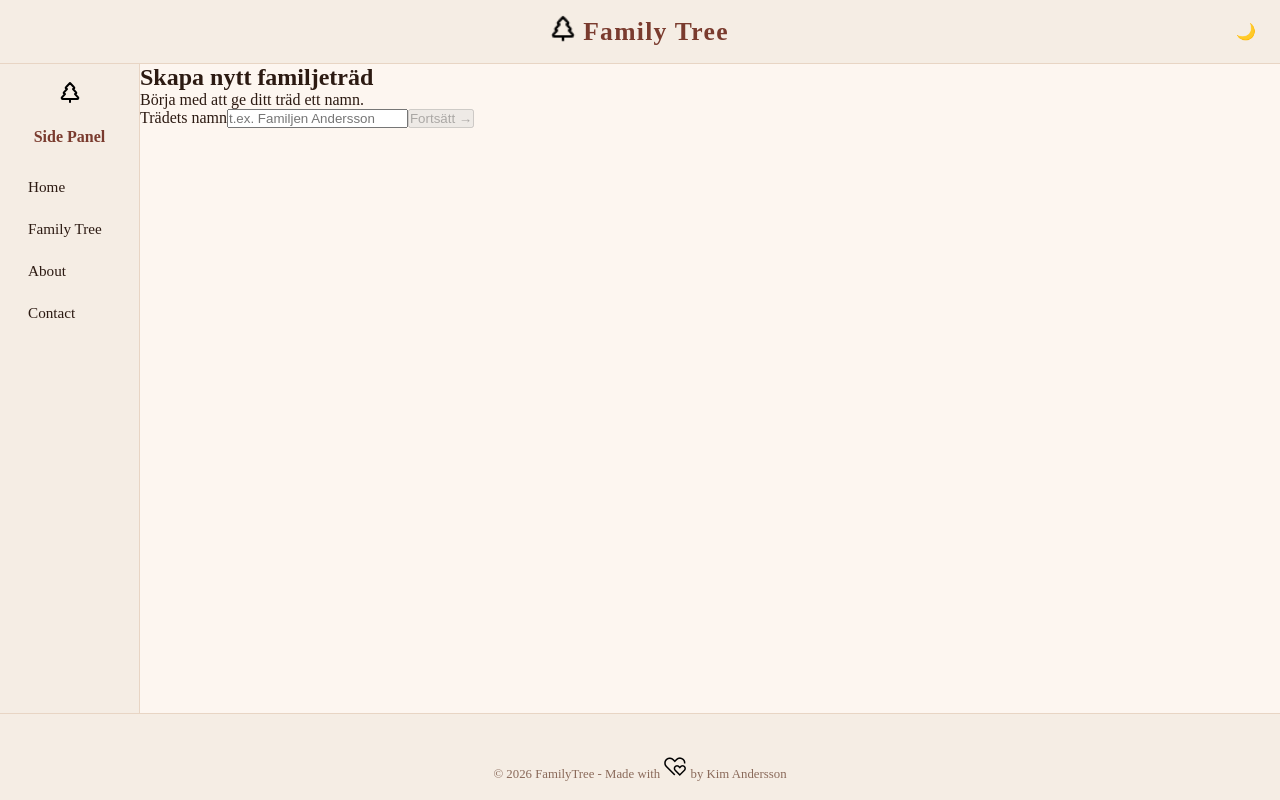
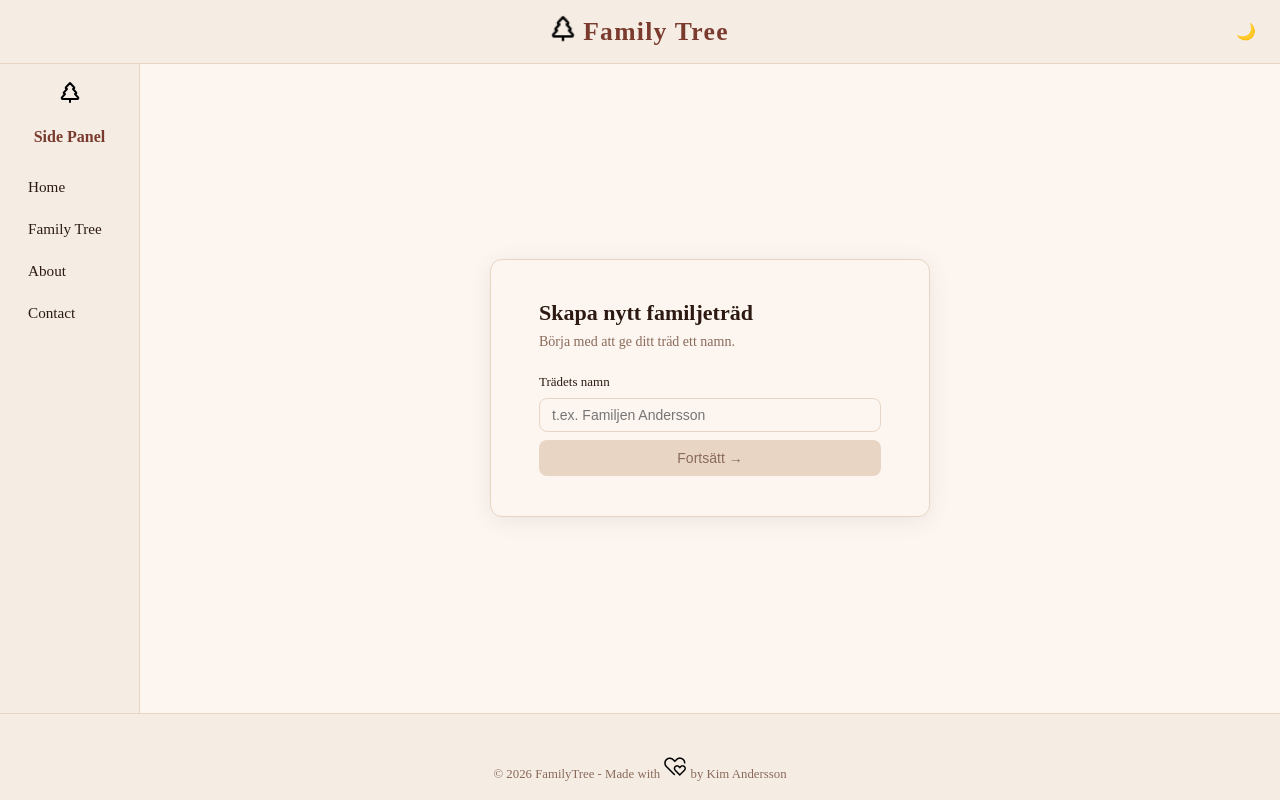
Before and after one commit to kimpabooy/FamilyTree, a React (Vite) app in the folder Frontend/: page /familytree/new in a window 1280 px wide. Built offline with nearby package versions, Linux system fonts and the light colour scheme; no server answers.

Commit message:
Refactor App.css to enhance styling for family tree creation and improve dark mode support

```diff
--- a/Frontend/src/App.css
+++ b/Frontend/src/App.css
@@ -29,7 +29,6 @@
     --color-text: #f5ece5;
     --color-text-heavy-beige: #c4a090;
     --color-accent: #e8845c;
-
 }
 
 body {
@@ -42,7 +41,6 @@ body {
     grid-template-rows: auto 1fr auto;
     height: 100vh;
 }
-
 
 /* ─── Header ─────────────────────────────────────── */
 .header {
@@ -157,6 +155,180 @@ body {
     grid-row: 2;
     background-color: var(--color-bg-light-beige);
     overflow: hidden;
+    height: 100%;
+}
+
+/* ─── Familjeträd-sida ────────────────────────────── */
+.familytree-page {
+    display: flex;
+    flex-direction: column;
+    height: 100%;
+}
+
+.familytree-page__toolbar {
+    padding: 12px 16px;
+    border-bottom: 1px solid var(--color-border);
+    flex-shrink: 0;
+}
+
+.familytree-page__canvas {
+    flex: 1;
+    min-height: 0; /* Krävs i flexbox för att height: 100% ska fungera i barn */
+}
+
+/* ─── Skapa familjeträd – wizard ──────────────────── */
+.create-flow-centered {
+    display: flex;
+    align-items: center;
+    justify-content: center;
+    height: 100%;
+    padding: 24px;
+}
+
+.create-flow-card {
+    background: var(--color-light-beige);
+    border: 1px solid var(--color-border);
+    border-radius: 12px;
+    padding: 40px 48px;
+    max-width: 440px;
+    width: 100%;
+    box-shadow: 0 4px 24px rgba(0, 0, 0, 0.07);
+    display: flex;
+    flex-direction: column;
+    gap: 8px;
+}
+
+.create-flow-card__heading {
+    margin: 0;
+    font-size: 22px;
+    font-weight: 600;
+    color: var(--color-text);
+}
+
+.create-flow-card__subtext {
+    margin: 0 0 16px;
+    color: var(--color-text-heavy-beige);
+    font-size: 14px;
+}
+
+.create-flow-card__label {
+    font-size: 13px;
+    font-weight: 500;
+    color: var(--color-text);
+}
+
+.create-flow-workspace {
+    display: flex;
+    height: 100%;
+    width: 100%;
+}
+
+.create-flow-sidebar {
+    width: 240px;
+    min-width: 240px;
+    background: var(--color-beige);
+    border-right: 1px solid var(--color-border);
+    padding: 24px 16px;
+    display: flex;
+    flex-direction: column;
+    gap: 0;
+    overflow-y: auto;
+}
+
+.create-flow-sidebar__heading {
+    margin: 0 0 20px;
+    font-size: 16px;
+    font-weight: 600;
+    color: var(--color-text);
+}
+
+.create-flow-sidebar__label {
+    margin: 0 0 8px;
+    font-size: 12px;
+    font-weight: 600;
+    text-transform: uppercase;
+    letter-spacing: 0.05em;
+    color: var(--color-text-heavy-beige);
+}
+
+.create-flow-sidebar__hint {
+    font-size: 12px;
+    color: var(--color-text-heavy-beige);
+    line-height: 1.5;
+    margin: 0;
+}
+
+.create-flow-sidebar__error {
+    color: #dc2626;
+    font-size: 13px;
+    margin: 0 0 8px;
+}
+
+.create-flow-sidebar__divider {
+    border: none;
+    border-top: 1px solid var(--color-border);
+    margin: 16px 0;
+}
+
+.create-flow-canvas {
+    flex: 1;
+    height: 100%;
+    min-height: 0;
+}
+
+/* ─── Formulär-inputs (delade) ────────────────────── */
+.flow-input {
+    width: 100%;
+    box-sizing: border-box;
+    padding: 8px 12px;
+    border: 1px solid var(--color-border);
+    border-radius: 8px;
+    font-size: 14px;
+    outline: none;
+    background: var(--color-light-beige);
+    color: var(--color-text);
+}
+
+.flow-input + .flow-input {
+    margin-top: 6px;
+}
+
+/* ─── Flow-knappar ────────────────────────────────── */
+.flow-btn {
+    width: 100%;
+    padding: 10px 16px;
+    border: none;
+    border-radius: 8px;
+    font-size: 14px;
+    font-weight: 500;
+    cursor: pointer;
+    transition: opacity 0.15s;
+}
+
+.flow-btn--primary {
+    background: var(--color-accent);
+    color: #fff;
+}
+
+.flow-btn--success {
+    background: #16a34a;
+    color: #fff;
+}
+
+.flow-btn--disabled {
+    background: var(--color-heavy-beige);
+    color: var(--color-text-heavy-beige);
+    cursor: not-allowed;
+}
+
+.flow-btn--ghost {
+    background: transparent;
+    color: var(--color-text-heavy-beige);
+    border: 1px solid var(--color-border);
+}
+
+.flow-btn + .flow-btn {
+    margin-top: 8px;
 }
 
 /* ─── Sidor ───────────────────────────────────────── */
@@ -176,6 +348,51 @@ body {
     & p {
         font-size: 1rem;
         color: var(--color-text);
+    }
+}
+
+/* ─── Knappar ─────────────────────────────────────── */
+.btn.btn-primary {
+    background: var(--color-accent);
+    color: var(--color-light-beige);
+    border: none;
+    padding: 0.5rem 1rem;
+    border-radius: 4px;
+    cursor: pointer;
+    transition: background 0.2s;
+
+    &:hover {
+        background: var(--color-dark-beige);
+        color: black;
+    }
+}
+
+.btn.btn-secondary {
+    background: var(--color-border);
+    color: var(--color-text);
+    border: none;
+    padding: 0.5rem 1rem;
+    border-radius: 4px;
+    cursor: pointer;
+    transition: background 0.2s;
+
+    &:hover {
+        background: var(--color-dark-beige);
+        color: var(--color-light-beige);
+    }
+}
+
+.btn.btn-danger {
+    background: #e74c3c;
+    color: var(--color-light-beige);
+    border: none;
+    padding: 0.5rem 1rem;
+    border-radius: 4px;
+    cursor: pointer;
+    transition: background 0.2s;
+
+    &:hover {
+        background: #c0392b;
     }
 }
 
@@ -204,14 +421,17 @@ body {
         }
     }
 
-    & p, & a {
+    & p,
+    & a {
         font-size: 0.85rem;
         color: var(--color-text-heavy-beige);
         text-decoration: none;
         line-height: 1.6;
     }
 
-    & a:hover { color: var(--color-accent); }
+    & a:hover {
+        color: var(--color-accent);
+    }
 
     & .copyright {
         width: 100%;
@@ -223,12 +443,10 @@ body {
     }
 }
 
-/* ─── Mobil (≤ 768px || ≤ 1180px) ─────────────────────────────── */
-/* @media (max-width: 1180px) { */
+/* ─── Mobil (≤ 768px) ─────────────────────────────── */
 @media (max-width: 768px) {
-
     .app {
-        grid-template-columns: 1fr;   /* En kolumn – ingen sidopanel i flödet */
+        grid-template-columns: 1fr;
         grid-template-rows: auto 1fr auto;
     }
 
@@ -237,7 +455,6 @@ body {
     }
 
     .side-panel {
-        /* Ligger utanför grid-flödet och glider in från vänster */
         position: fixed;
         top: 0;
         left: 0;
@@ -245,20 +462,18 @@ body {
         width: 220px;
         z-index: 100;
         transform: translateX(-100%);
-        box-shadow: 4px 0 16px rgba(0,0,0,0.12);
+        box-shadow: 4px 0 16px rgba(0, 0, 0, 0.12);
     }
 
-    /* Klassen läggs på/tas bort med JS i Header-komponenten */
     .side-panel.open {
         transform: translateX(0);
     }
 
-    /* Mörkt overlay bakom panelen när den är öppen */
     .side-panel-overlay {
         display: none;
         position: fixed;
         inset: 0;
-        background: rgba(0,0,0,0.3);
+        background: rgba(0, 0, 0, 0.3);
         z-index: 99;
     }
 
@@ -280,3 +495,47 @@ body {
         }
     }
 }
+
+/* ─── Relationstyp-dialog ─────────────────────────── */
+.dialog-overlay {
+    position: fixed;
+    inset: 0;
+    background: rgba(0, 0, 0, 0.3);
+    display: flex;
+    align-items: center;
+    justify-content: center;
+    z-index: 200;
+}
+
+.dialog-card {
+    background: var(--color-light-beige);
+    border: 1px solid var(--color-border);
+    border-radius: 12px;
+    padding: 32px 40px;
+    max-width: 360px;
+    width: 100%;
+    box-shadow: 0 8px 32px rgba(0, 0, 0, 0.12);
+    display: flex;
+    flex-direction: column;
+    gap: 12px;
+}
+
+.dialog-card__heading {
+    font-size: 18px;
+    font-weight: 600;
+    color: var(--color-text);
+    margin: 0;
+}
+
+.dialog-card__text {
+    color: var(--color-text-heavy-beige);
+    font-size: 14px;
+    margin: 0;
+}
+
+.dialog-card__actions {
+    display: flex;
+    flex-direction: column;
+    gap: 8px;
+    margin-top: 8px;
+}
```
Lines whose indentation alone changed are shown as unchanged.
